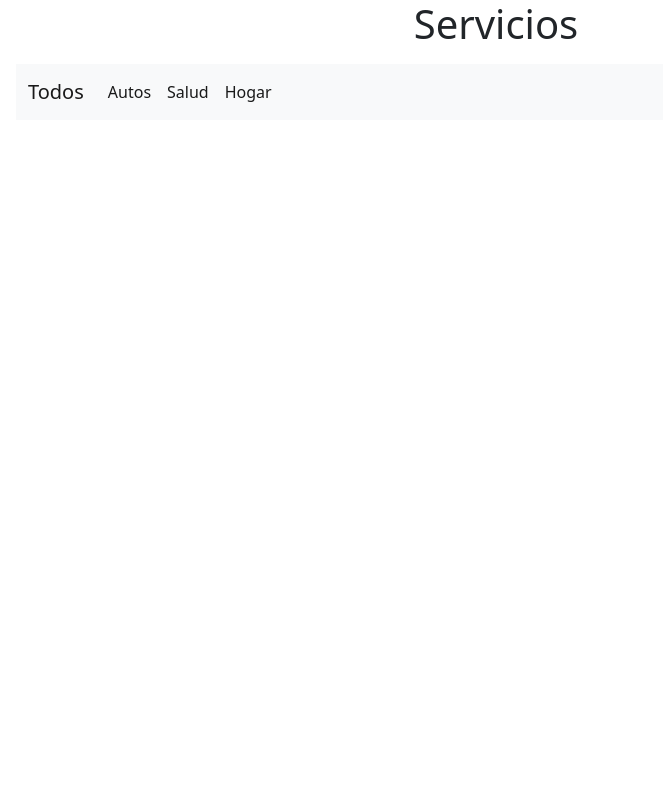
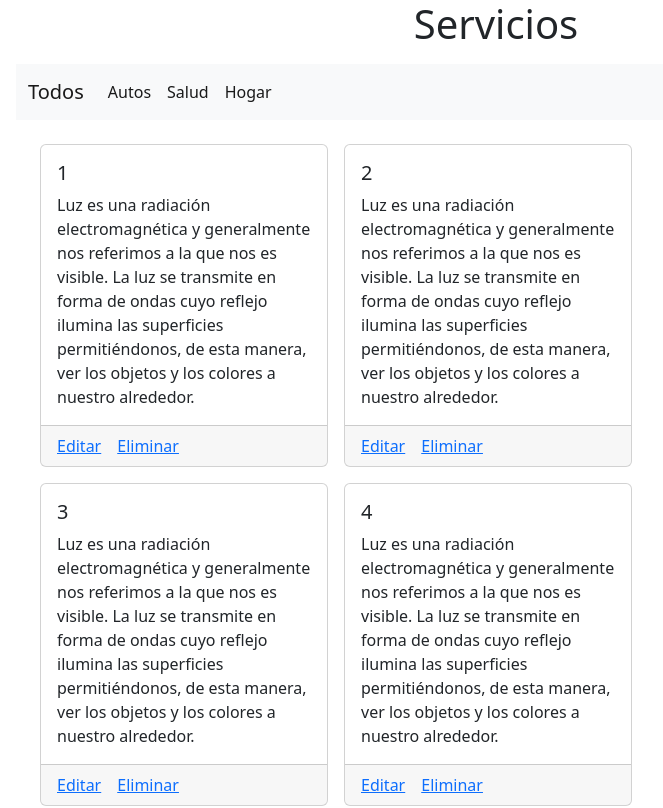
Before and after one commit to brunochan2001/Services-Reactjs, a React (Create React App) app: page / in a window 1280 px wide. Shown: the top 808 px of the page, without its empty margins (144-807 px from the left). Built offline with nearby package versions, Linux system fonts and the light colour scheme.

Commit message:
Componente CardGrid y CardItem agregado

```diff
--- a/src/ServicesApp.jsx
+++ b/src/ServicesApp.jsx
@@ -1,9 +1,14 @@
 import React from 'react';
+import { CardGrid } from './components/Card/CardGrid';
 import Navigation from './components/Navigation';
 const ServicesApp = () => {
   return (
     <>
       <Navigation></Navigation>
+      <main className="w-75 mx-auto d-flex">
+        <CardGrid />
+        <div className="w-25"></div>
+      </main>
     </>
   );
 };
--- /dev/null
+++ b/src/components/Card/CardGrid.jsx
@@ -0,0 +1,20 @@
+import React, { useEffect, useState } from 'react';
+import CardItem from './CardItem';
+import servicesdata from '../../data/servicesData';
+export const CardGrid = () => {
+  const [services, setServices] = useState([]);
+
+  useEffect(() => {
+    setServices(servicesdata);
+  }, []);
+
+  return (
+    <>
+      <div className="d-flex flex-wrap w-75 p-4" style={{ gap: '1rem' }}>
+        {services.map((service, index) => (
+          <CardItem key={index} service={service}></CardItem>
+        ))}
+      </div>
+    </>
+  );
+};
--- /dev/null
+++ b/src/components/Card/CardItem.jsx
@@ -0,0 +1,19 @@
+import React from 'react';
+
+const CardItem = ({ service }) => {
+  const { title, description } = service;
+  return (
+    <div className="card" style={{ width: '18rem' }}>
+      <div className="card-body">
+        <h5 className="card-title">{title}</h5>
+        <p className="card-text">{description}</p>
+      </div>
+      <div className="card-footer">
+        <a className="card-link">Editar</a>
+        <a className="card-link">Eliminar</a>
+      </div>
+    </div>
+  );
+};
+
+export default CardItem;
--- /dev/null
+++ b/src/components/Card/index.js
@@ -0,0 +1 @@
+export { default } from './CardGrid';
--- /dev/null
+++ b/src/data/servicesData.js
@@ -0,0 +1,45 @@
+const servicesdata = [
+  {
+    title: '1',
+    id: 1,
+    description:
+      'Luz es una radiación electromagnética y generalmente nos referimos a la que nos es visible. La luz se transmite en forma de ondas cuyo reflejo ilumina las superficies permitiéndonos, de esta manera, ver los objetos y los colores a nuestro alrededor.'
+  },
+  {
+    title: '2',
+    id: 2,
+    description:
+      'Luz es una radiación electromagnética y generalmente nos referimos a la que nos es visible. La luz se transmite en forma de ondas cuyo reflejo ilumina las superficies permitiéndonos, de esta manera, ver los objetos y los colores a nuestro alrededor.'
+  },
+  {
+    title: '3',
+    id: 3,
+    description:
+      'Luz es una radiación electromagnética y generalmente nos referimos a la que nos es visible. La luz se transmite en forma de ondas cuyo reflejo ilumina las superficies permitiéndonos, de esta manera, ver los objetos y los colores a nuestro alrededor.'
+  },
+  {
+    title: '4',
+    id: 4,
+    description:
+      'Luz es una radiación electromagnética y generalmente nos referimos a la que nos es visible. La luz se transmite en forma de ondas cuyo reflejo ilumina las superficies permitiéndonos, de esta manera, ver los objetos y los colores a nuestro alrededor.'
+  },
+  {
+    title: '5',
+    id: 5,
+    description:
+      'Luz es una radiación electromagnética y generalmente nos referimos a la que nos es visible. La luz se transmite en forma de ondas cuyo reflejo ilumina las superficies permitiéndonos, de esta manera, ver los objetos y los colores a nuestro alrededor.'
+  },
+  {
+    title: '6',
+    id: 6,
+    description:
+      'Luz es una radiación electromagnética y generalmente nos referimos a la que nos es visible. La luz se transmite en forma de ondas cuyo reflejo ilumina las superficies permitiéndonos, de esta manera, ver los objetos y los colores a nuestro alrededor.'
+  },
+  {
+    title: '7',
+    id: 7,
+    description:
+      'Luz isible. La luz se transmite en fuperficies permitiéndonos, de esta manera, ver los objetos y los colores a nuestro alrededor.'
+  }
+];
+export default servicesdata;
```
